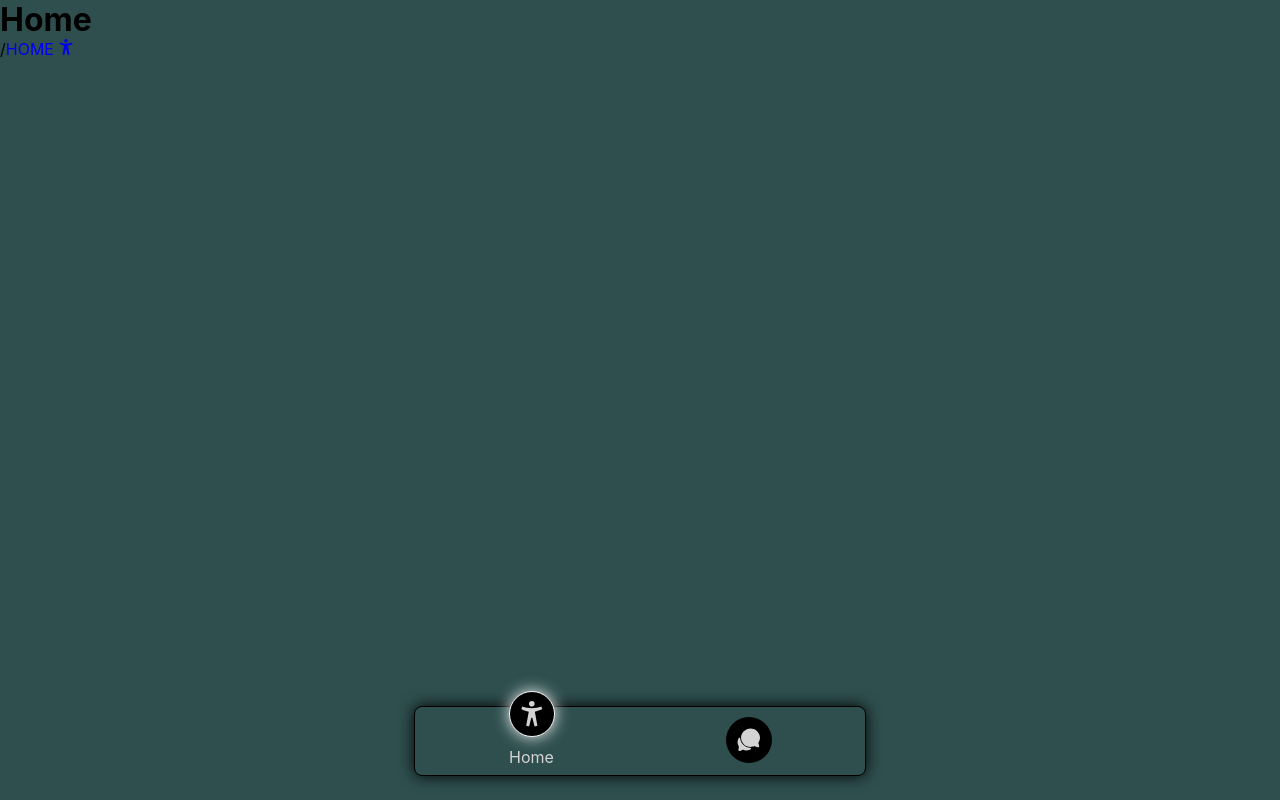
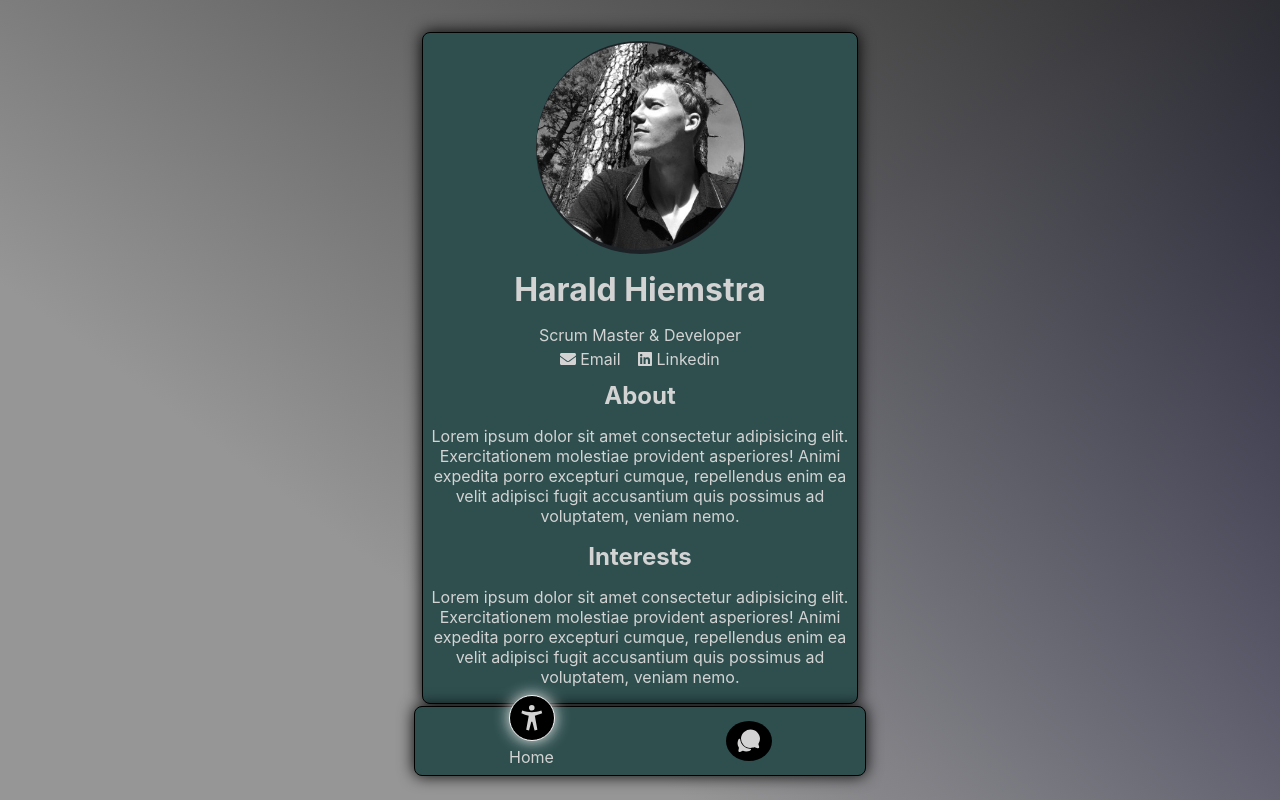
Before and after one commit to harald1992/portfolio, a React (Create React App) app: page / in a window 1280 px wide. Built offline with nearby package versions, Linux system fonts and the light colour scheme.

Commit message:
fix styling

```diff
--- a/src/App.css
+++ b/src/App.css
@@ -3,9 +3,66 @@
   margin: 0;
   box-sizing: border-box;
   text-decoration: none;
-
 }
 
-body {
+.app {
+  height: calc(100vh-100px);
+}
+
+main {
+  max-width: 500px;
+  margin: 0 auto;
+  padding: 32px;
+  padding-bottom: 100px;
+  /* padding for navbar */
+  text-align: center;
+  max-height: 100vh;
+
+  overflow-y: auto;
+  -ms-overflow-style: none;
+  /* IE and Edge */
+  scrollbar-width: none;
+  /* Firefox */
+}
+
+main::-webkit-scrollbar {
+  width: 0.5em;
+}
+
+main::-webkit-scrollbar-track {
+  box-shadow: inset 0 0 6px rgba(0, 0, 0, 0.3);
+}
+
+main::-webkit-scrollbar-thumb {
+  background-color: darkslategray;
+  outline: 1px solid slategrey;
+}
+
+main::-webkit-scrollbar {
+  /* display: none; */
+}
+
+
+.darkCard {
+  display: flex;
+  min-height: 70px;
+  padding: 8px;
   background-color: var(--main-bg-color);
+  box-shadow: 0 0 16px 0 black;
+  border-radius: 8px;
+  border: 1px solid black;
 }
+
+a,
+button {
+  display: flex;
+  align-items: center;
+  gap: 4px;
+  padding: 4px 8px;
+  color: var(--main-text-color);
+}
+
+a:hover,
+button:hover {
+  color: white;
+}
--- a/src/App.jsx
+++ b/src/App.jsx
@@ -3,24 +3,35 @@ import './App.css';
 import { Link, Route, Routes } from "react-router-dom";
 
 
-import Home from './Components/Home/Home';
+import Home from './Pages/Home/Home';
+import References from './Pages/References/References';
+
 import Navbar from './Components/Navbar/Navbar';
-import References from './Components/References/References';
+import ParticleCanvas from './Components/ParticleCanvas/ParticleCanvas';
+import DigitalBusinessCard from './Pages/DigitalBusinessCard/DigitalBusinessCard';
 
 function App() {
   return (
-    <div className="App">
-      <header className="">
-        <Navbar></Navbar>
-      </header>
+    <div className="app">
+      <ParticleCanvas />
+
+
+      <main>
+        <div className="darkCard">
 
           <Routes>
-        <Route path={`/`} element={<Home />}></Route>
+            <Route path={`/`} element={<DigitalBusinessCard />}></Route>
             <Route path={`/references`} element={<References />}></Route>
 
             <Route path="*" element={<h2>404: Not Found</h2>}></Route>
           </Routes>
+        </div>
+      </main>
 
+
+      <footer>
+        <Navbar></Navbar>
+      </footer>
     </div>
   );
 }
--- a/src/Components/Navbar/Navbar.css
+++ b/src/Components/Navbar/Navbar.css
@@ -7,13 +7,13 @@ nav {
     padding: 24px;
     max-width: 500px;
     margin: 0 auto;
-    background-color: var(--main-bg-color);
+    /* background-color: var(--main-bg-color); */
 
 }
 
 .navbar {
     display: flex;
-    min-height: 70px;
+    height: 70px;
     padding: 8px;
     background-color: var(--main-bg-color);
     box-shadow: 0 0 16px 0 black;
--- /dev/null
+++ b/src/Components/ParticleCanvas/Particle.js
@@ -0,0 +1,46 @@
+export class Particle {
+    constructor(ctx, x, y) {
+        this.ctx = ctx;
+        this.x = x + Math.random() * 20 - 10;
+        this.y = y + Math.random() * 20 - 10;
+
+        this.dx = Math.random() * 2 - 1;
+        this.dy = Math.random() * 2 - 1;
+
+        this.opacity = 1;
+
+
+        this.width = 2;
+        this.height = 2;
+
+        this.timer = 0;
+        this.interval = 10; // ms
+        this.markedForDeletion = false;
+
+    }
+
+    update(deltaTime) {
+        if (this.timer > this.interval) {
+            this.timer = 0;
+            this.x += this.dx;
+            this.y += this.dy;
+            this.opacity -= 0.03;
+            if (this.opacity <= 0) {
+                this.opacity = 0;
+                this.markedForDeletion = true;
+            }
+        } else {
+            this.timer += deltaTime;
+        }
+
+
+
+    }
+
+    draw(ctx) {
+        ctx.globalAlpha = this.opacity;
+        ctx.fillStyle = 'whitesmoke';
+        ctx.fillRect(this.x, this.y, this.width, this.height);
+
+    }
+}
--- /dev/null
+++ b/src/Components/ParticleCanvas/ParticleCanvas.jsx
@@ -0,0 +1,89 @@
+import { useEffect } from "react";
+
+import { Particle } from "./Particle";
+
+
+const ParticleCanvas = () => {
+    let canvasId = Math.round(Math.random() * 10);
+
+    let canvas = undefined;
+    let ctx = undefined;
+
+    let x = 0;
+    let y = 0;
+    let particles = [];
+
+    useEffect(() => {
+        canvas = document.getElementById(canvasId);
+        canvas.style.position = 'absolute';
+        canvas.style.pointerEvents = 'none';
+        canvas.style.maxWidth = '100%';
+
+        ctx = canvas.getContext('2d');
+        canvas.width = window.innerWidth;
+        canvas.height = window.innerHeight;
+
+        window.addEventListener('mousemove', e => {
+            let canvasPosition = canvas.getBoundingClientRect();
+            x = e.x - canvasPosition.left;
+            y = e.y - canvasPosition.top;
+
+            const newParticle = new Particle(ctx, x, y);
+            particles.push(newParticle);
+        })
+
+
+        window.addEventListener('mouseleave', e => {
+            x = undefined;
+            y = undefined;
+        });
+
+        window.addEventListener('click', e => {
+            let canvasPosition = canvas.getBoundingClientRect();
+            x = e.x - canvasPosition.left;
+            y = e.y - canvasPosition.top;
+
+            for (let i = 0; i < 10; i++) {
+                const newParticle = new Particle(ctx, x, y);
+                particles.push(newParticle);
+            }
+
+        })
+
+        window.addEventListener("resize", e => {
+            const app = document.querySelector('#root');
+            // console.log(app.offsetWidth, app.offsetHeight);
+            canvas.width = app.offsetWidth;
+            canvas.height = app.offsetHeight;
+            // canvas.width = window.innerWidth;
+            // canvas.height = window.innerHeight;
+        });
+
+        animate();
+    }, []);
+
+
+    let lastTime = 0;
+
+    const animate = (timeStamp) => {
+        const deltaTime = timeStamp - lastTime;
+        lastTime = timeStamp;
+
+        ctx.clearRect(0, 0, canvas.width, canvas.height);
+        particles = particles.filter(p => !p.markedForDeletion)
+        particles.forEach(particle => particle.update(deltaTime));
+        particles.forEach(particle => particle.draw(ctx));
+
+        requestAnimationFrame(animate);
+    }
+
+    return (
+        <>
+            <canvas className="canvas" id={canvasId}></canvas>
+
+
+        </>
+    )
+}
+
+export default ParticleCanvas;
--- /dev/null
+++ b/src/Pages/DigitalBusinessCard/DigitalBusinessCard.jsx
@@ -0,0 +1,36 @@
+import profilePicture from '../../Assets/LinkedinProfilePicture.jpg';
+import styles from './DigitalBusinessCard.module.css';
+
+import { FaLinkedin, FaEnvelope, FaTwitter, FaFacebook, FaInstagram, FaGithub } from 'react-icons/fa';
+
+
+
+
+export default function DigitalBusinessCard() {
+    return (
+        <>
+            <div className="flex-column">
+                <img className={styles.profilePicture} src={profilePicture} alt="Profile Picture" />
+                <h1>Harald Hiemstra</h1>
+                <p className="margin-0">Scrum Master & Developer</p>
+
+                <div className="flex-row justify-content-center">
+                    <a href="mailto:harald_1992@hotmail.com"><FaEnvelope /> Email</a>
+                    <a href="https://www.linkedin.com/in/harald-hiemstra/" target="blank"> <FaLinkedin /> Linkedin</a>
+                </div>
+
+
+                <h2>About</h2>
+                <p>Lorem ipsum dolor sit amet consectetur adipisicing elit. Exercitationem molestiae provident asperiores! Animi expedita porro excepturi cumque, repellendus enim ea velit adipisci fugit accusantium quis possimus ad voluptatem, veniam nemo.</p>
+
+
+                <h2>Interests</h2>
+                <p>Lorem ipsum dolor sit amet consectetur adipisicing elit. Exercitationem molestiae provident asperiores! Animi expedita porro excepturi cumque, repellendus enim ea velit adipisci fugit accusantium quis possimus ad voluptatem, veniam nemo.</p>
+
+
+            </div>
+
+        </>
+
+    )
+}
--- /dev/null
+++ b/src/Pages/DigitalBusinessCard/DigitalBusinessCard.module.css
@@ -0,0 +1,6 @@
+.profilePicture {
+    margin: 0 auto;
+    width: 50%;
+    border-radius: 50%;
+
+}
--- a/src/Components/Home/Home.jsx
+++ b/src/Pages/Home/Home.jsx
@@ -8,8 +8,8 @@ function Home() {
     return (
         <>
             <h1>Home</h1>
-/
-            <Link to="/">HOME <IoAccessibilitySharp /></Link>
+
+            {/* <Link to="/">HOME <IoAccessibilitySharp /></Link> */}
 
 
         </>
--- a/src/index.css
+++ b/src/index.css
@@ -1,3 +1,9 @@
+body,
+html {
+  width: 100vw;
+  min-height: 100vh;
+}
+
 body {
   margin: 0;
   font-family: -apple-system, BlinkMacSystemFont, 'Segoe UI', 'Roboto', 'Oxygen',
@@ -5,6 +11,12 @@ body {
     sans-serif;
   -webkit-font-smoothing: antialiased;
   -moz-osx-font-smoothing: grayscale;
+  /* background-color: var(--main-bg-color); */
+  background: linear-gradient(217deg, rgba(0, 0, 0, 0.8), rgba(150, 150, 150, 150) 70.71%),
+    linear-gradient(127deg, rgba(200, 200, 200, .8), rgba(100, 100, 100, 0) 70.71%),
+    linear-gradient(336deg, rgba(0, 0, 255, .8),
+      rgba(0, 0, 255, 0) 70.71%);
+  color: var(--main-text-color);
 }
 
 code {
@@ -19,3 +31,46 @@ code {
   --main-text-color: lightgrey;
 
 }
+
+.flex-row {
+  display: flex;
+  flex-direction: row;
+}
+
+.align-center {
+  align-items: center;
+}
+
+.justify-content-center {
+  justify-content: center;
+}
+
+.space-between {
+  justify-content: space-between;
+}
+
+.gap-4 {
+  gap: 4px;
+}
+
+.margin-0 {
+  margin: 0;
+}
+
+
+.flex-column {
+  display: flex;
+  flex-direction: column;
+}
+
+p,
+h2,
+h3,
+h4,
+h5 {
+  margin: 8px 0;
+}
+
+h1 {
+  margin: 16px 0;
+}
```
Also changed, not shown: src/Assets/LinkedinProfilePicture.jpg (added), src/Pages/Home/Home.css (added), src/Pages/References/References.jsx (renamed from src/Components/References/References.jsx). Lines whose indentation alone changed are shown as unchanged.
